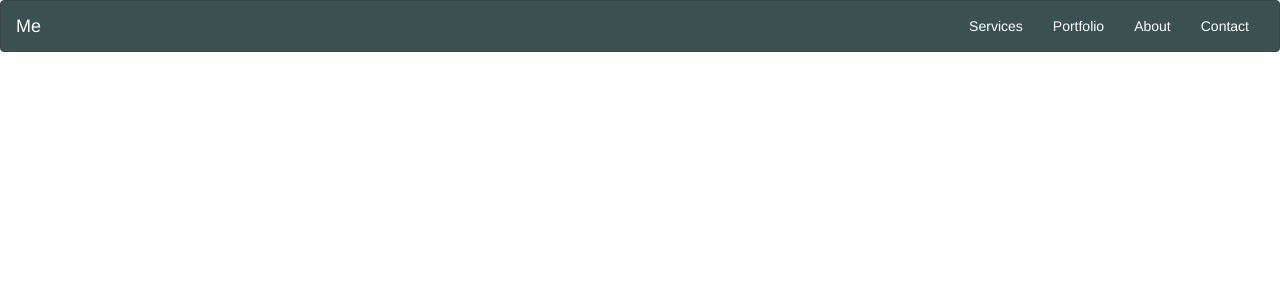
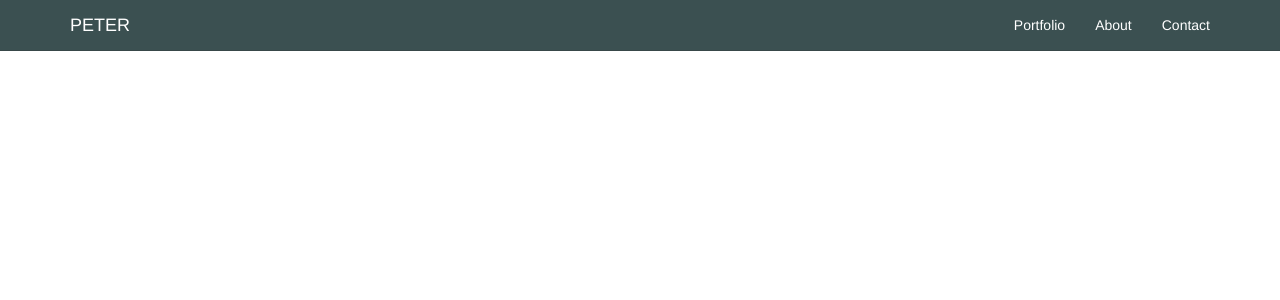
Before and after one commit to petersoleeh/WIP, a Django app: template portfolio/templates/my-app/base.html in a window 1280 px wide. Shown: the top 300 px of the page. Run offline with Django 3.2, Linux system fonts and the light colour scheme; the template is opened without the code that fills it, so the values that code supplies are empty; some libraries are stand-ins or nearby versions.

```diff
--- a/portfolio/templates/navbar.html
+++ b/portfolio/templates/navbar.html
@@ -1,6 +1,6 @@
 <!-- Static navbar -->
-<nav class="navbar navbar-default" id="navbar">
-  <div class="container-fluid">
+<nav class="navbar navbar-default navbar-fixed-top" id="navbar">
+  <div class="container">
     <div class="navbar-header">
       <button type="button" class="navbar-toggle collapsed" data-toggle="collapse" data-target="#navbar" aria-expanded="false" aria-controls="navbar">
         <span class="sr-only">Toggle navigation</span>
@@ -8,14 +8,13 @@
         <span class="icon-bar"></span>
         <span class="icon-bar"></span>
       </button>
-      <a class="navbar-brand" href="#">Me</a>
+      <a class="navbar-brand" href="/">PETER</a>
     </div>
     <div id="navbar" class="navbar-collapse collapse">
       <ul class="nav navbar-nav navbar-right">
-        <li><a href="/">Services</a></li>
-        <li><a href="/">Portfolio</a></li>
-        <li><a href="#">About</a></li>
-        <li><a href="#">Contact</a></li>
+        <li><a href="#works">Portfolio</a></li>
+        <li><a href="#about">About</a></li>
+        <li><a href="#contact">Contact</a></li>
       </ul>
     </div><!--/.nav-collapse -->
   </div><!--/.container-fluid -->
```
